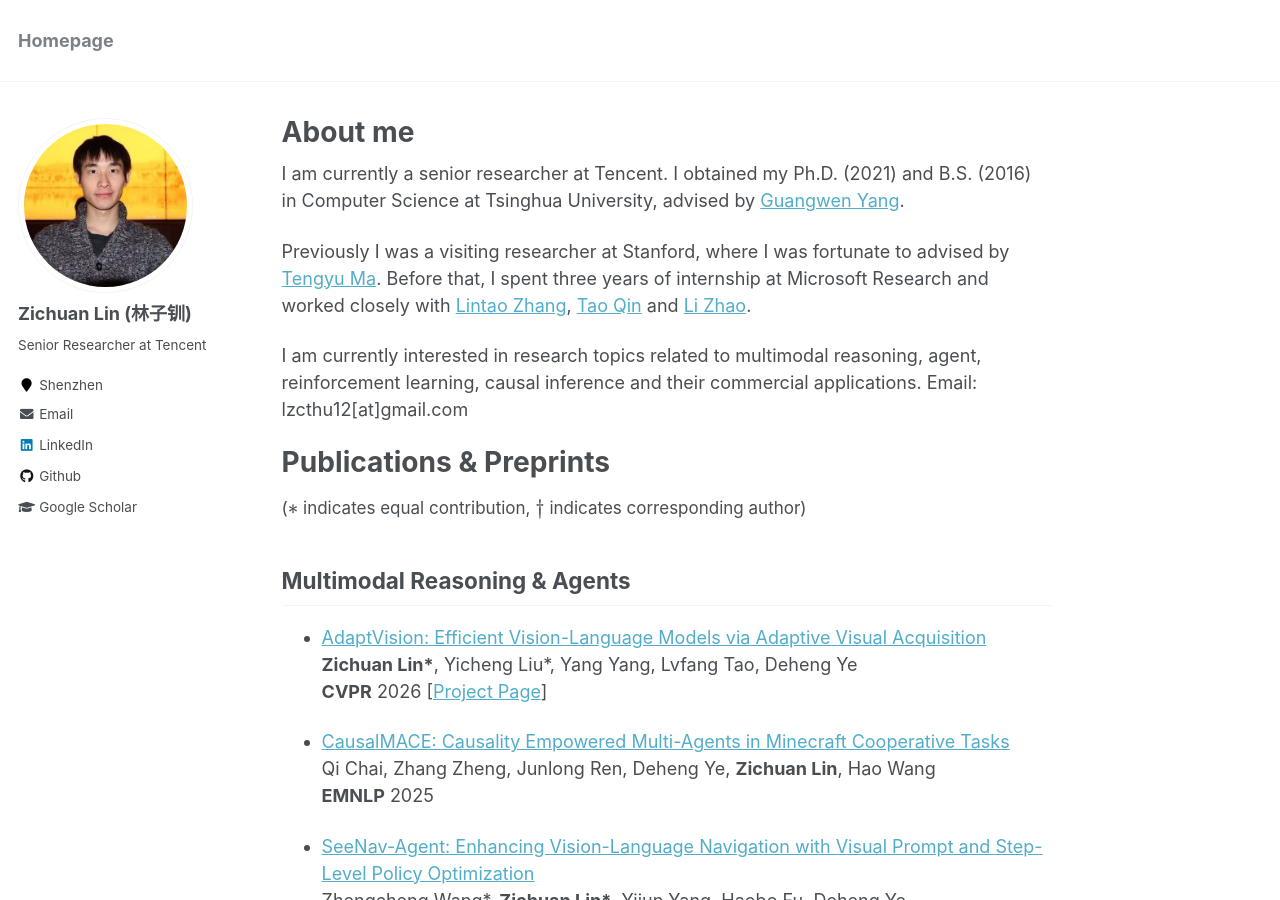
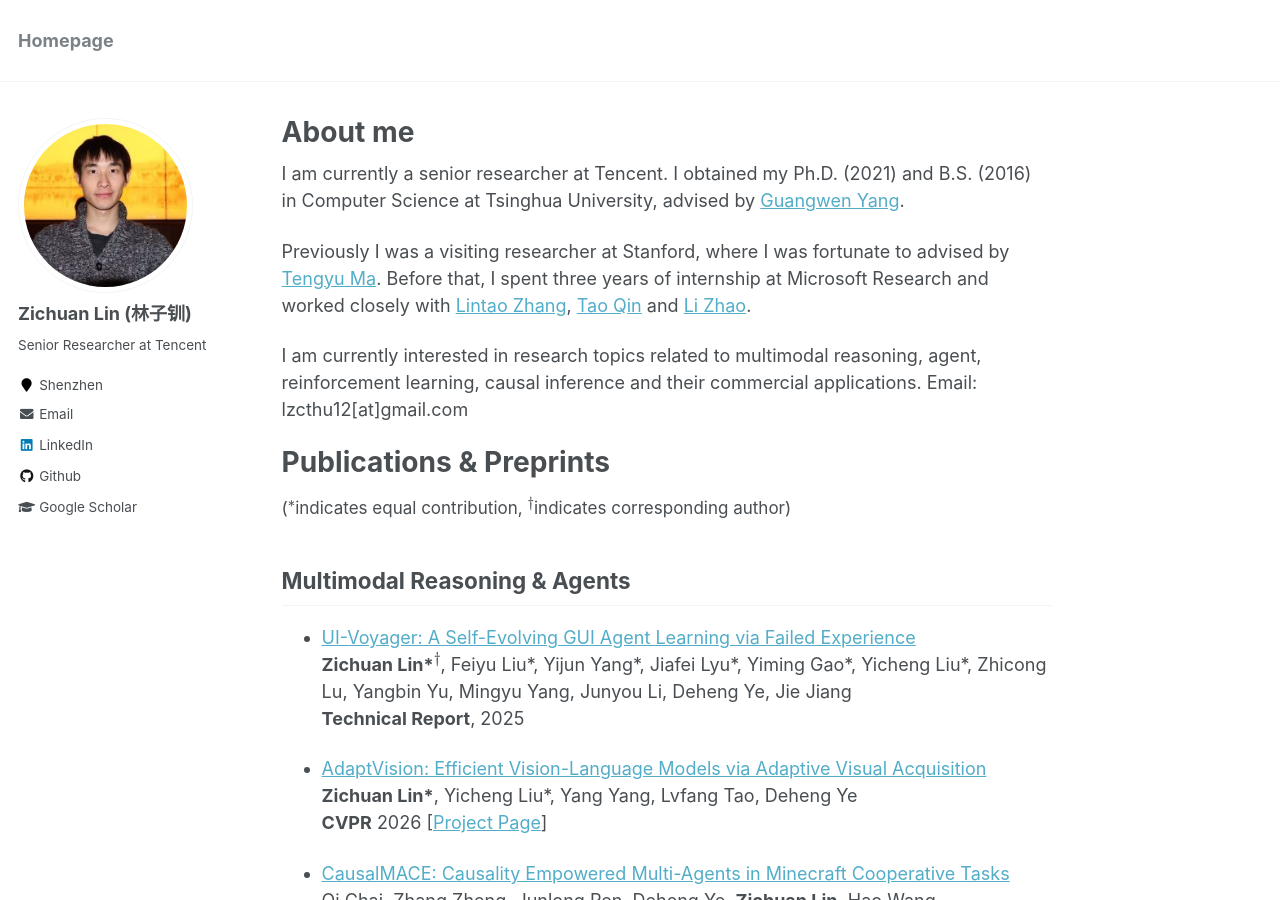
Before and after one commit to LinZichuan/linzichuan.github.io, a Jekyll site: the page built from _pages/about.md, in a window 1280 px wide and 900 px high. Built offline with Jekyll 4.4.1, drawn with Linux system fonts in a browser that asks for light colours; formulas are drawn with MathJax 3.

Commit message:
Update about.md

```diff
--- a/_pages/about.md
+++ b/_pages/about.md
@@ -22,9 +22,13 @@ Email: lzcthu12[at]gmail.com
 
 Publications & Preprints
 ======
-<span style="font-weight: normal; font-size: 17px">($*$ indicates equal contribution, ${\dagger}$ indicates corresponding author)</span>
+<span style="font-weight: normal; font-size: 17px">($^*$indicates equal contribution, $^{\dagger}$indicates corresponding author)</span>
 
 ## Multimodal Reasoning & Agents
+
+- [UI-Voyager: A Self-Evolving GUI Agent Learning via Failed Experience](https://arxiv.org/abs/2603.24533) <br>
+**Zichuan Lin\*$^{\dagger}$**, Feiyu Liu\*, Yijun Yang\*, Jiafei Lyu\*, Yiming Gao\*, Yicheng Liu\*, Zhicong Lu, Yangbin Yu, Mingyu Yang, Junyou Li, Deheng Ye, Jie Jiang <br>
+**Technical Report**, 2025
 
 - [AdaptVision: Efficient Vision-Language Models via Adaptive Visual Acquisition](https://arxiv.org/abs/2512.03794) <br>
 **Zichuan Lin\***, Yicheng Liu\*, Yang Yang, Lvfang Tao, Deheng Ye <br>
```
